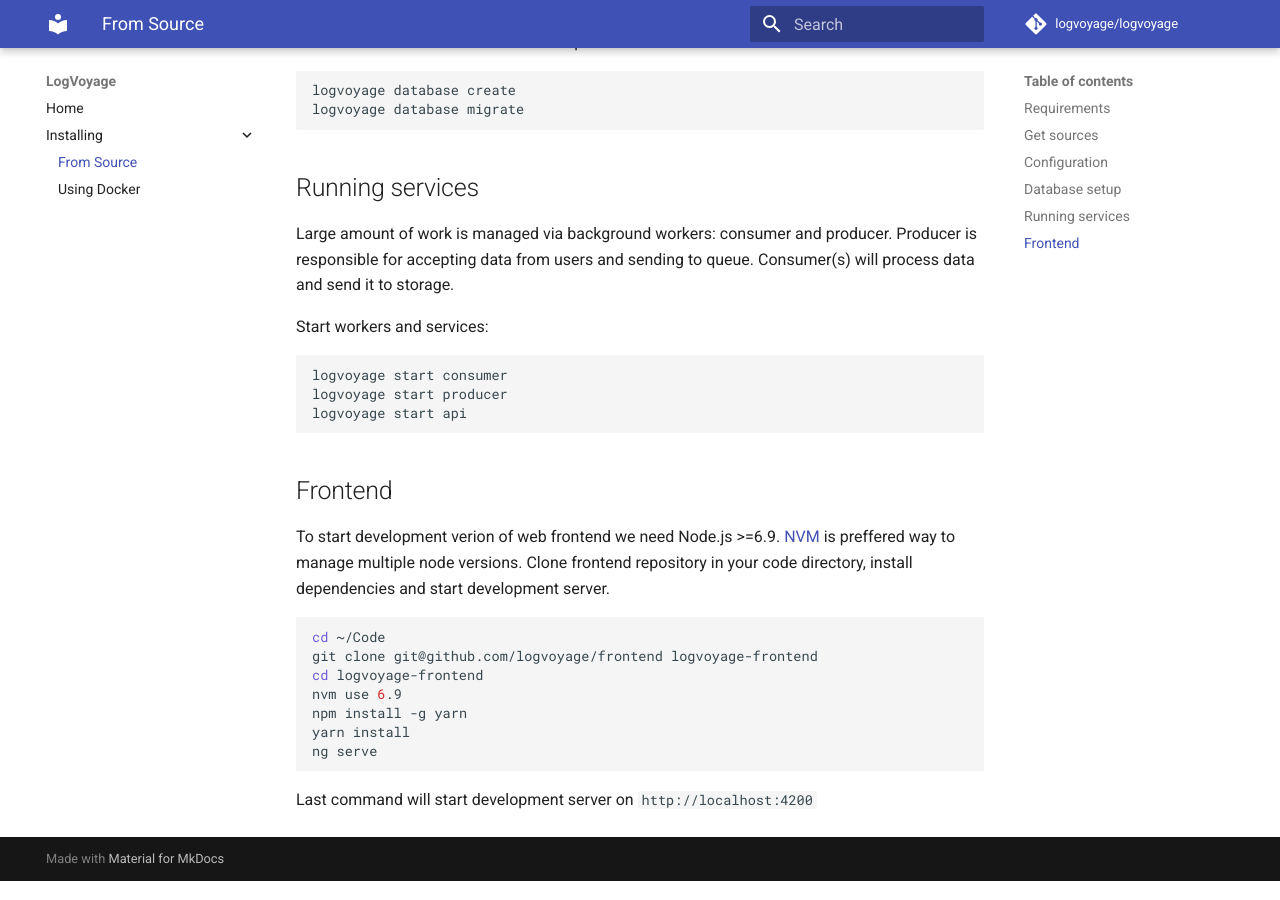
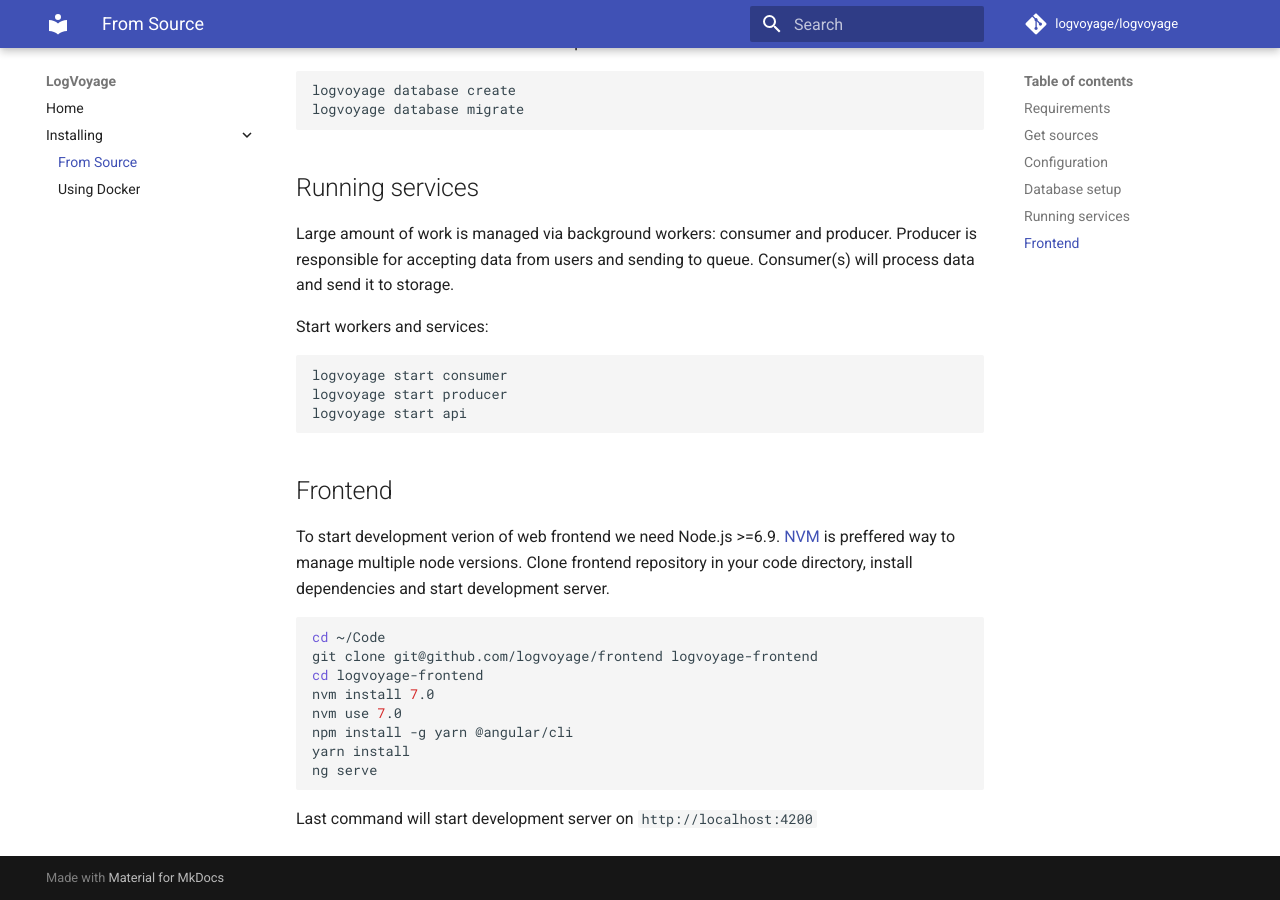
Before and after one commit to logvoyage/docs, an MkDocs documentation site: the page built from docs/installing_from_source.md, in a window 1280 px wide and 900 px high, scrolled down 1569 px. Built offline with MkDocs 1.6.1 and Material for MkDocs 9.7.7, drawn with Linux system fonts in a browser that asks for light colours; comment, search, counter and statistics services are not loaded; old or Windows-style settings are respelled for this version of MkDocs.

Commit message:
Bumped node version and added angular cli

````diff
--- a/docs/installing_from_source.md
+++ b/docs/installing_from_source.md
@@ -87,8 +87,9 @@ manage multiple node versions. Clone frontend repository in your code directory,
 cd ~/Code
 git clone git@github.com/logvoyage/frontend logvoyage-frontend
 cd logvoyage-frontend
-nvm use 6.9
-npm install -g yarn
+nvm install 7.0
+nvm use 7.0
+npm install -g yarn @angular/cli
 yarn install
 ng serve
 ```
````
